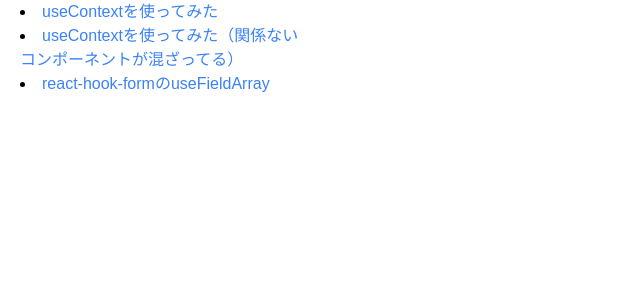
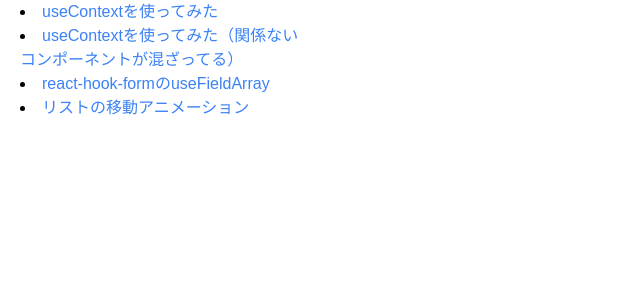
Before and after one commit to bolobob/ReactSampleList, a React (Vite) app: page / in a window 1280 px wide. Shown: the top 300 px of the page, without its empty margins (0-640 px from the left). Built offline with nearby package versions, Linux system fonts and the light colour scheme.

Commit message:
ルーティングを設定

```diff
--- a/src/components/Layout/MainLayout.tsx
+++ b/src/components/Layout/MainLayout.tsx
@@ -46,6 +46,10 @@
           to: "/form/field_array_form",
           text: "react-hook-formのuseFieldArray",
         },
+        {
+          to: "/transition/list",
+          text: "リストの移動アニメーション",
+        },
       ] as {
         to: string;
         text: string;
--- /dev/null
+++ b/src/features/transition/routes/index.tsx
@@ -0,0 +1,9 @@
+import { Route, Routes } from "react-router-dom";
+
+export const TransitionRoutes = () => {
+  return (
+    <Routes>
+      <Route path="list" element={<>hoge</>} />
+    </Routes>
+  );
+};
--- a/src/routes/index.tsx
+++ b/src/routes/index.tsx
@@ -2,6 +2,7 @@
 import { ContextRoutes } from "../features/context/routes";
 import { MainLayout } from "../components/Layout/MainLayout";
 import { FormRoutes } from "../features/form/routes";
+import { TransitionRoutes } from "../features/transition/routes";
 
 const App = () => {
   return (
@@ -22,6 +23,7 @@
       children: [
         { path: "context/*", element: <ContextRoutes /> },
         { path: "form/*", element: <FormRoutes /> },
+        { path: "transition/*", element: <TransitionRoutes /> },
       ],
     },
   ]);
```
